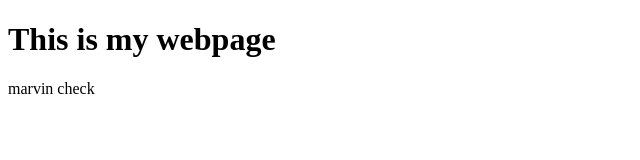
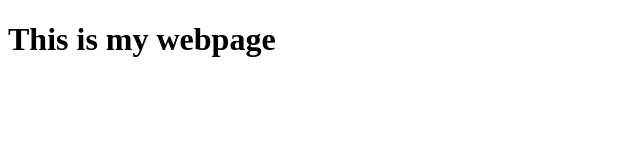
Before and after one commit to marvinjagonio/github-practice1, a plain HTML site: page index.html in a window 1280 px wide. Shown: the whole page, without its empty margins (0-640 px from the left). Drawn offline with Linux system fonts and the light colour scheme.

Commit message:
added new feature

```diff
--- a/index.html
+++ b/index.html
@@ -7,6 +7,5 @@
   </head>
   <body>
     <h1>This is my webpage</h1>
-    <p>marvin check</p>
   </body>
 </html>
```
Also changed, not shown: 1 other file.
